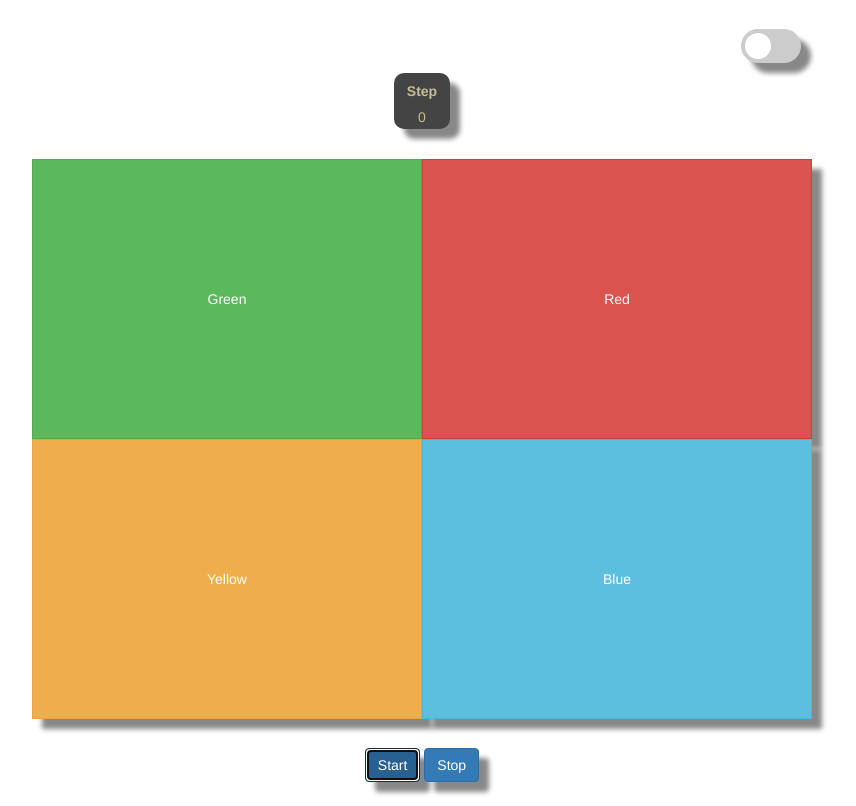
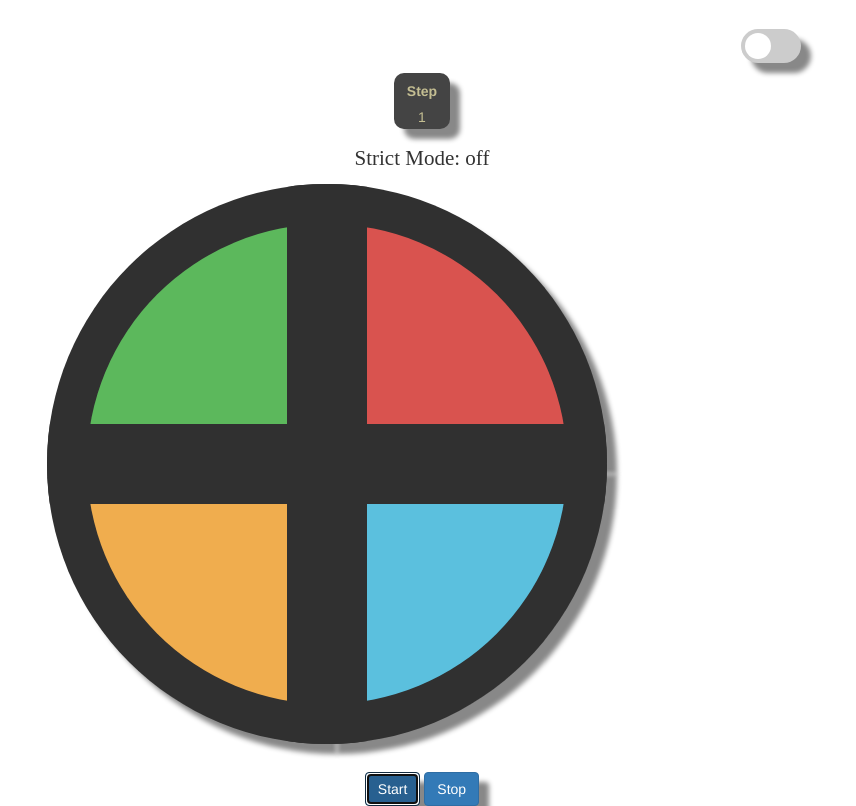
Before and after one commit to lukenems/SimonClicksGame, a plain HTML site: page index.html in a window 1280 px wide. Both pictures are taken after a click on the button "Start". Shown: the whole page, without its empty margins (218-1074 px from the left). Drawn offline with nearby package versions, Linux system fonts and the light colour scheme.

Commit message:
Finished Simon Game.

```diff
--- a/index.html
+++ b/index.html
@@ -14,7 +14,7 @@
 
     <!-- Toggle switch -->
     <label class="switch">
-      <input type="checkbox">
+      <input type="checkbox" id="checkbox">
       <div class="slider round">
       </div>
     </label>
@@ -30,19 +30,30 @@
     </div>
   </div>
 
+  <!-- For the strict text -->
+
+  <div class="text-center" id="strictText">
+    Strict Mode: off
+  </div>
+
   <!-- For the four colors -->
 
-  <div class="text-center">
-    <div class="row">
-      <button type="button" class="btn btn-success col-md-4 col-md-offset-2" id="green">Green</button>
-      <button type="button" class="btn btn-danger col-md-4" id="red">Red</button>
-    </div>
-    <div class="row">
-      <button type="button" class="btn btn-warning col-md-4 col-md-offset-2" id="yellow">Yellow</button>
-      <button type="button" class="btn btn-info col-md-4" id="blue">Blue</button>
+  <audio id="sound0" src="https://s3.amazonaws.com/freecodecamp/simonSound1.mp3" preload="auto"></audio>
+  <audio id="sound1" src="https://s3.amazonaws.com/freecodecamp/simonSound2.mp3" preload="auto"></audio>
+  <audio id="sound2" src="https://s3.amazonaws.com/freecodecamp/simonSound3.mp3" preload="auto"></audio>
+  <audio id="sound3" src="https://s3.amazonaws.com/freecodecamp/simonSound4.mp3" preload="auto"></audio>
+  <div class="container" id="buttonContainer">
+    <div class="text-center">
+      <div class="row">
+          <button onclick="document.getElementById('sound3').play()" type="button" class="btn btn-success col-md-4 col-md-offset-2" id="green"></button>
+          <button onclick="document.getElementById('sound2').play()" type="button" class="btn btn-danger col-md-4" id="red"></button>
+      </div>
+      <div class="row">
+          <button onclick="document.getElementById('sound0').play()" type="button" class="btn btn-warning col-md-4 col-md-offset-2" id="yellow"></button>
+          <button onclick="document.getElementById('sound1').play()" type="button" class="btn btn-info col-md-4" id="blue"></button>
+      </div>
     </div>
   </div>
-
   <!-- For start and stop buttons -->
 
   <div class="text-center">
--- a/script.js
+++ b/script.js
@@ -1,57 +1,64 @@
-// To work on after lunch. colorPicker does not stop.
-
-
-
 
 $(document).ready(
-// yellow = 0, blue = 1, red = 2, green = 3
   function() {
     let correctArr = []
     let playerArr = []
     let truthyflag = true
+    let strickFlag = false
+    let strictMode = false
     let stepCounter = correctArr.length
+    const sound0 = new Audio ('https://s3.amazonaws.com/freecodecamp/simonSound1.mp3')
+    const sound1 = new Audio ('https://s3.amazonaws.com/freecodecamp/simonSound2.mp3')
+    const sound2 = new Audio ('https://s3.amazonaws.com/freecodecamp/simonSound3.mp3')
+    const sound3 = new Audio ('https://s3.amazonaws.com/freecodecamp/simonSound4.mp3')
 
+    $('#checkbox').click(function(){
+      if(strictMode === false){
+        strictMode = true
+        stop()
+        $('#strictText').html('Strict Mode: on')
+      }else {
+        strictMode = false
+        stop()
+        $('#strictText').html('Strict Mode: off')
+      }
+    })
+
+    $('#start').click(function(){
+      onStartPress()
+    })
+
+    $('#stop').click(function() {
+      stop()
+    })
+
+    function stop() {
+      correctArr = []
+      playerArr = []
+      stepCounter = correctArr.length
+      $('#level').val(stepCounter)
+    }
+
+    function onStartPress() {
+      colorPicker()
+      displayColor()
+
+    }
+    //Picks random number to be pushed into correctArr
     function colorPicker() {
       let randomnumber = Math.floor(Math.random() * 4)
       correctArr.push(randomnumber)
+      stepCounter = correctArr.length
+      $('#level').val(stepCounter)
     }
 
-    function doSetTimeout(i){
-      setTimeout(function(){i}, 1000)
-    }
-
-    function displayColor() {
-      timedDisplayColor( correctArr.map( color => color ) )
-    }
-
+    //Array where each color is an object within an array.
     const COLORS = [
       { color: 'yellow', className: 'warning '},
       { color: 'blue', className: 'info '},
       { color: 'red', className: 'danger '},
       { color: 'green', className: 'success '},
     ]
-
-    function timedDisplayColor( colors ) {
-      const { color, className } = COLORS[ colors[ 0 ]]
-
-      $( `#${color}` ).removeClass( `btn-${className}` )
-
-      setTimeout( () => {
-        alternateTimedDisplayColor( colors )
-      }, 300 )
-    }
-
-    function alternateTimedDisplayColor( colors ) {
-      const { color, className } = COLORS[ colors.shift() ]
-
-      $( `#${color}` ).addClass( `btn-${className}` )
-
-      if( colors.length > 0 ) {
-        setTimeout( () => {
-          timedDisplayColor( colors )
-        }, 300 )
-      }
-    }
 
     COLORS.forEach( ({ color }, index ) => {
       $( `#${color}` ).click( () => {
@@ -60,18 +67,49 @@ $(document).ready(
         }
         if (playerArr.length === correctArr.length) {
           checker()
-          console.log('playerArr', playerArr);
-          if (truthyflag === true) {
+          if (truthyflag === true && strictMode === false) {
             playerArr = []
-            onStartPress()
-            console.log('playerArr', playerArr);
-          } else {
+            setTimeout(function(){onStartPress()}, 1000)
+          }
+          else if (truthyflag === false && strictMode === true) {
+            truthyflag = true
+            stop()
+            setTimeout(function(){onStartPress()}, 1000)
+          }
+          else if (truthyflag === true && strictMode === true ) {
             playerArr = []
-            displayColor()
+            setTimeout(function(){onStartPress()}, 1000)
+          }
+          else {
+            truthyflag = true
+            playerArr = []
+            setTimeout(function(){displayColor()}, 1000)
           }
         }
       })
     })
+
+    function displayColor() {
+      timedDisplayColor( correctArr.map( color => color ) )
+    }
+
+    function timedDisplayColor( colors ) {
+      const { color, className} = COLORS[ colors[ 0 ]]
+      $( `#${color}` ).removeClass( `btn-${className}` ).trigger('onclick')
+      setTimeout( () => {
+        alternateTimedDisplayColor( colors )
+      }, 500 )
+    }
+
+    function alternateTimedDisplayColor( colors ) {
+      const { color, className } = COLORS[ colors.shift() ]
+      $( `#${color}` ).addClass( `btn-${className}` )
+      if( colors.length > 0 ) {
+        setTimeout( () => {
+          timedDisplayColor( colors )
+        }, 500 )
+      }
+    }
 
     function checker () {
       for (let i = 0; i < playerArr.length; i++) {
@@ -80,18 +118,5 @@ $(document).ready(
         }
       }
     }
-    // If stuff breaks check this
 
-
-    function onStartPress() {
-      colorPicker()
-      displayColor()
-      console.log(correctArr);
-    }
-
-
-
-    $('#start').click(function(){
-      onStartPress()
-    })
   })
--- a/style.css
+++ b/style.css
@@ -73,12 +73,11 @@ input:checked+.slider:before{
   padding: .6em .6em .1em;
   width: 4em;
   margin: 0 auto;
-  margin-bottom: 30px;
+  margin-bottom: 1em;
   box-shadow: 10px 10px 5px #888888;
 }
 
 #level{
-
   font-size: 1em;
   background-color: transparent;
   text-align: center;
@@ -89,10 +88,55 @@ input:checked+.slider:before{
 }
 
 /**************Four Colors*******************/
-#green, #red, #yellow, #blue {
+/*#buttonContainer {
+  align-content: center;
+  margin-left: 5%;
+}*/
+
+#green {
   height: 20em;
-  border-radius: 0;
+  width: 20em;
+  border-radius: 100% 0% 0% 0%;
+  border: 40px;
+  border-style: solid;
+  border-color: rgb(48, 48, 48);
   box-shadow: 10px 10px 5px #888888;
+}
+
+#red {
+  height: 20em;
+  width: 20em;
+  border-radius:  0% 100% 0% 0%;
+  border: 40px;
+  border-style: solid;
+  border-color: rgb(48, 48, 48);
+  box-shadow: 10px 10px 5px #888888;
+}
+
+#yellow {
+  height: 20em;
+  width: 20em;
+  border-radius: 0% 0% 0% 100%;
+  border: 40px;
+  border-style: solid;
+  border-color: rgb(48, 48, 48);
+  box-shadow: 10px 10px 5px #888888;
+}
+
+#blue {
+  height: 20em;
+  width: 20em;
+  border-radius: 0% 0% 100% 0%;
+  border: 40px;
+  border-style: solid;
+  border-color: rgb(48, 48, 48);
+  box-shadow: 10px 10px 5px #888888;
+}
+
+#strictText {
+  margin-bottom: 0.5em;
+  font-size: 1.5em;
+  font-family: "Sans Commic"
 }
 
 #start, #stop {
```
